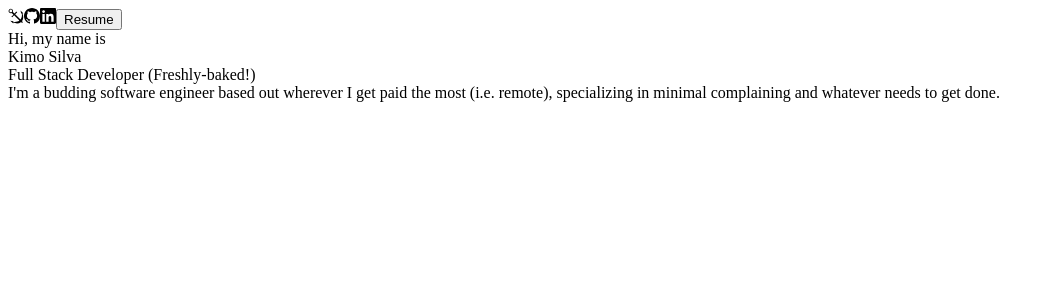
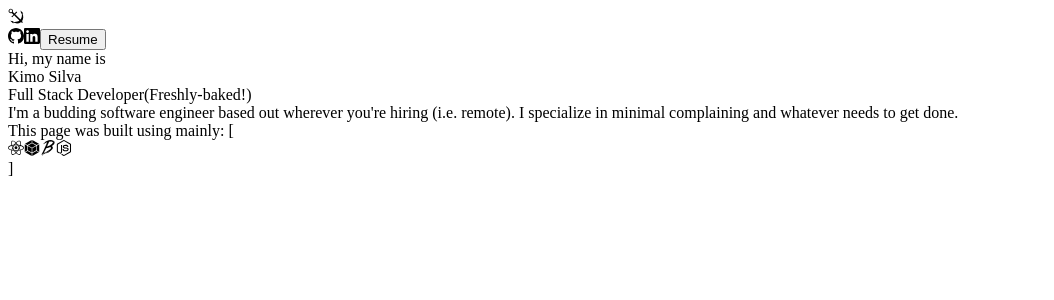
Before and after one commit to eksilva/eksilva.github.io, a React app: page / in a window 1280 px wide. Shown: the top 300 px of the page, without its empty margins (0-1054 px from the left). Built offline with nearby package versions, Linux system fonts and the light colour scheme; the HTML template or start-up script is replaced by a standard one.

Commit message:
more too much before last commit

```diff
--- a/client/src/components/About.jsx
+++ b/client/src/components/About.jsx
@@ -5,8 +5,8 @@ const About = () => {
     <div id="about-wrapper">
       <div id="hi">Hi, my name is</div>
       <div className="who-i-am">Kimo Silva</div>
-      <div className="who-i-am" id="job-title" >Full Stack Developer (Freshly-baked!)</div>
-      <div id="about-paragraph">I'm a budding software engineer based out wherever I get paid the most (i.e. remote), specializing in minimal complaining and whatever needs to get done.</div>
+      <span className="who-i-am" id="job-title" >Full Stack Developer<span className="who-i-am" id="come-on-guy">(Freshly-baked!)</span></span>
+      <div id="about-paragraph">I'm a budding software engineer based out wherever you're hiring (i.e. remote). I specialize in minimal complaining and whatever needs to get done.</div>
     </div>
   )
 }
--- /dev/null
+++ b/client/src/components/Footing.jsx
@@ -0,0 +1,19 @@
+import React from 'react'
+
+import { GrReactjs, GrNode } from "react-icons/gr";
+import { SiWebpack, SiBabel } from 'react-icons/si'
+
+const Footing = () => {
+  return (
+    <div id="footing-wrapper">
+      <div className="footing-icons">This page was built using mainly: [</div>
+      <GrReactjs className="footing-icons"/>
+      <SiWebpack className="footing-icons"/>
+      <SiBabel className="footing-icons"/>
+      <GrNode className="footing-icons"/>
+      <div>]</div>
+    </div>
+  )
+}
+
+export default Footing;
--- a/client/src/components/Heading.jsx
+++ b/client/src/components/Heading.jsx
@@ -1,17 +1,21 @@
-import React from 'react'
+import React from 'react';
 
 // Components
 import { GiAnchor } from 'react-icons/gi';
 import { GoMarkGithub } from 'react-icons/go';
 import { SiLinkedin } from "react-icons/si";
 
+
+
 const Heading = () => {
   return (
     <div id="heading-wrapper">
         <GiAnchor id="heading-icon" />
-        <GoMarkGithub className="header-link-icons" />
-        <SiLinkedin className="header-link-icons" />
-        <button className="hollow-button" id="resume-button ">Resume</button>
+        <div id="heading-right">
+          <GoMarkGithub className="header-link-icons" />
+          <SiLinkedin className="header-link-icons" />
+          <button className="hollow-button" id="resume-button">Resume</button>
+        </div>
     </div>
   )
 }
--- a/client/src/index.jsx
+++ b/client/src/index.jsx
@@ -4,12 +4,14 @@ import ReactDOM from 'react-dom';
 // Components
 import Heading from './components/Heading.jsx';
 import About from './components/About.jsx';
+import Footing from "./components/Footing.jsx";
 
 const Index = () => {
   return (
     <div id="index-wrapper">
       <Heading />
       <About />
+      <Footing />
     </div>
   )
 }
--- a/package.json
+++ b/package.json
@@ -30,6 +30,7 @@
     "react": "^16.13.1",
     "react-dom": "^16.13.1",
     "react-icons": "^4.1.0",
+    "react-pdf": "^5.1.0",
     "react-router-dom": "^5.2.0"
   },
   "devDependencies": {
```
Also changed, not shown: client/src/components/Resume.jsx (added, +13 -0 lines), 4 other files (tests, documents, lock files or other folders).
